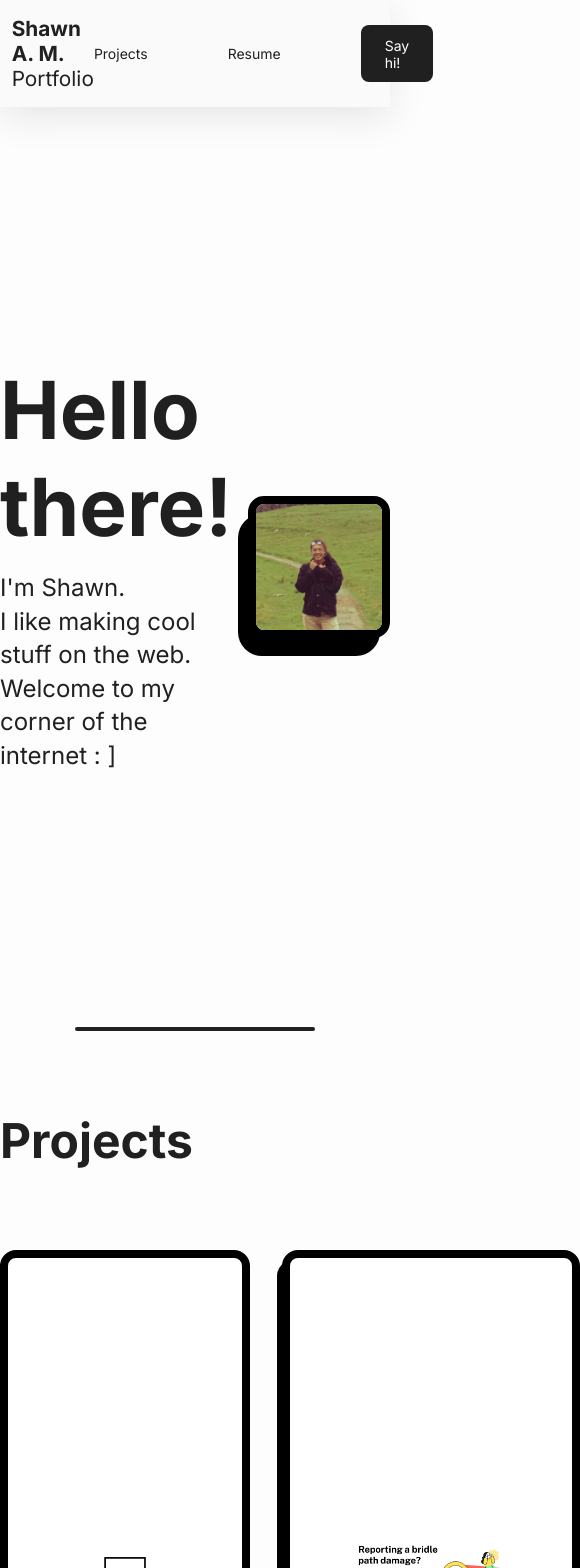
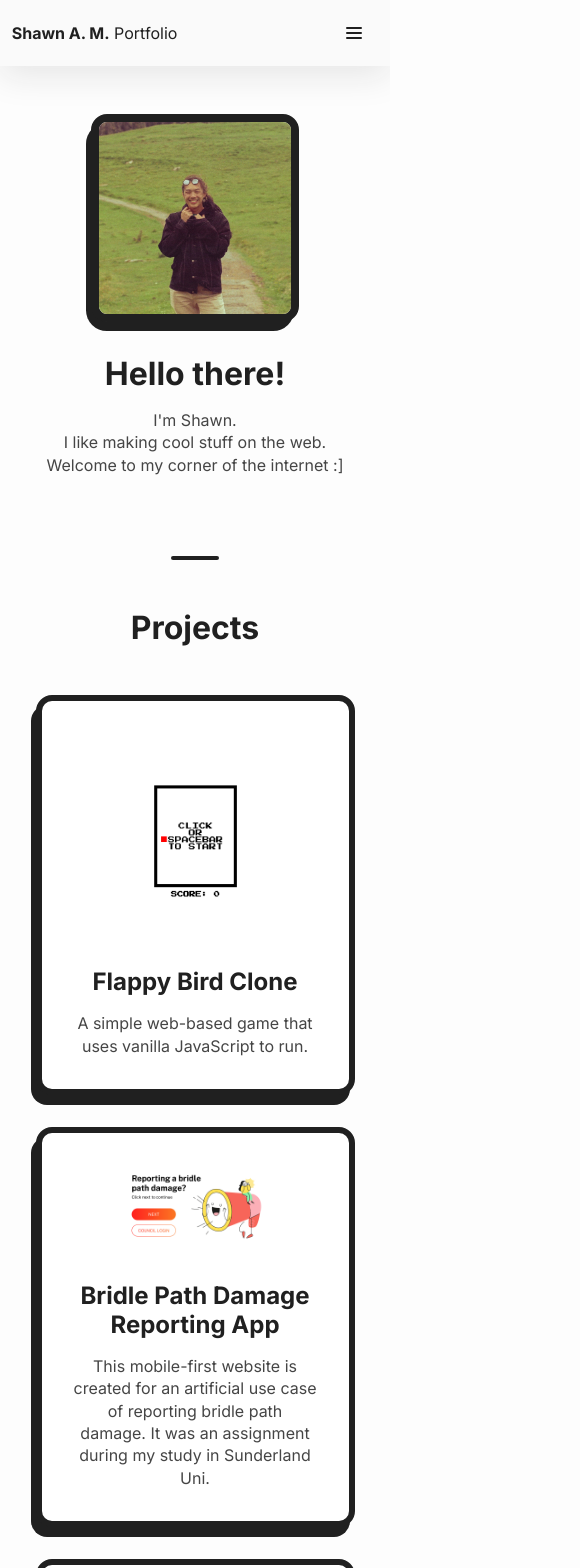
Before and after one commit to shawnanuptra/shawn-am, a Next.js app: page / in a window 390 px wide. Shown: the top 1568 px of the page, 580 px wide, since content can reach past the window. Built offline with nearby package versions, Linux system fonts and the light colour scheme.

Commit message:
made index.tsx mobile responsive

```diff
--- a/src/components/footer.tsx
+++ b/src/components/footer.tsx
@@ -5,14 +5,15 @@ import { Projects, SocialLinks } from "@/utilities/data";
 import { FaLinkedin } from "react-icons/fa";
 import { FaGithub } from "react-icons/fa";
 import Link from "next/link";
+import { device } from "@/utilities/deviceSize";
 
 const Wrapper = styled.footer`
 	display: flex;
 	flex-direction: column;
 	align-items: center;
 	margin: 0 auto;
-	color: white;
-	background-color: black;
+	color: #fafafa;
+	background-color: #202020;
 
 	h2 {
 		display: inline;
@@ -41,10 +42,49 @@ const Wrapper = styled.footer`
 		font-size: 1.5rem;
 		margin: 1rem 0;
 	}
+
+	@media ${device.sm} {
+		h2 {
+			font-size: 1rem;
+		}
+		display: grid;
+		grid-template-areas:
+			"logo logo"
+			"projects socials"
+			"copyright copyright";
+		grid-template-columns: 2fr 1fr;
+		align-items: flex-start;
+		h2 {
+			grid-area: logo;
+		}
+		.projects {
+			display: flex;
+			flex-direction: column;
+			gap: 3px;
+			grid-area: projects;
+			.project-item {
+				font-size: 0.8rem;
+				margin: 0;
+			}
+		}
+		.socials {
+			display: flex;
+			flex-direction: row;
+			gap: 0.5rem;
+			margin: 0 0 0 1.5rem;
+			grid-area: socials;
+		}
+
+		.copyright {
+			grid-area: copyright;
+			font-size: 0.7rem;
+			color: #ffffffbc;
+		}
+	}
 `;
 
 const FooterContainer = styled.div`
-	background-color: black;
+	background-color: #202020;
 	color: #fafafa;
 	margin-top: 5rem;
 `;
@@ -74,7 +114,7 @@ const Footer = () => {
 							<FaGithub />
 						</a>
 					</div>
-					<p>Shawn A. Martin @ 2024</p>
+					<p className='copyright'>Shawn A. Martin @ 2024</p>
 				</Wrapper>
 			</Container>
 		</FooterContainer>
--- a/src/components/navbar.tsx
+++ b/src/components/navbar.tsx
@@ -1,10 +1,13 @@
-import React from "react";
+import React, { useState } from "react";
 import styled from "styled-components";
 import { dmSerifDisplay, inter } from "@/utilities/fonts";
 import { Container } from "./styles";
 import Link from "next/link";
+import { device } from "@/utilities/deviceSize";
 
 const StyledHeader = styled.div`
+	position: relative;
+	z-index: 100;
 	/* display: flex; */
 	padding: 1rem 3vw;
 	/* margin: 0 auto; */
@@ -24,6 +27,82 @@ const StyledHeader = styled.div`
 		place-items: center;
 	}
 
+	.mobileMenu,
+	.modal,
+	.modal-outer {
+		display: none;
+	}
+
+	@media ${device.sm} {
+		ul {
+			display: none;
+		}
+
+		.modal-outer {
+			background: transparent;
+			height: 100vh;
+			width: 100%;
+			position: absolute;
+			z-index: 98;
+			top: 68px;
+			left: 0;
+		}
+
+		.modal {
+			display: none;
+			width: 100%;
+			flex-direction: column;
+			color: #fafafa;
+			background: #202020;
+			position: absolute;
+			// todo: don't use static number of 68px (height of navbar)!!
+			/* top: 68px; */
+			top: 0;
+			left: 0;
+
+			z-index: 99;
+
+			& > * {
+				padding: 1rem;
+			}
+		}
+
+		// hamburger
+		.mobileMenu {
+			display: flex;
+			flex-direction: column;
+			padding: 1rem;
+			.line {
+				content: "";
+				width: 1rem;
+				background-color: #202020;
+				height: 2px;
+				border-radius: 99px;
+				position: relative;
+				&::before {
+					content: "";
+					width: 1rem;
+					background-color: #202020;
+					height: 2px;
+					border-radius: 99px;
+					position: absolute;
+					bottom: 5px;
+				}
+				&::after {
+					content: "";
+					width: 1rem;
+					background-color: #202020;
+					height: 2px;
+					border-radius: 99px;
+					position: absolute;
+					top: 5px;
+				}
+			}
+		}
+		.open {
+			display: flex;
+		}
+	}
 	box-shadow: 0px 10px 35px #e6e6e6;
 `;
 
@@ -35,6 +114,10 @@ const Logo = styled.span`
 	}
 
 	cursor: pointer;
+
+	@media ${device.sm} {
+		font-size: 1rem;
+	}
 `;
 
 const SayHi = styled.li`
@@ -54,7 +137,22 @@ const Wrapper = styled.div`
 `;
 
 const Navbar = () => {
+	let modal: Element;
+	let modalOuter: Element;
+	if (typeof window !== "undefined") {
+		modal = document.getElementsByClassName("modal")[0];
+		modalOuter = document.getElementsByClassName("modal-outer")[0];
+	}
+	const handleClick = () => {
+		modal.classList.toggle("open");
+		modalOuter.classList.toggle("open");
+	};
+	const handleOuterModalClick = () => {
+		modal.classList.contains("open") ? handleClick() : null;
+	};
+
 	return (
+		<>
 			<StyledHeader>
 				<Wrapper>
 					<Logo className={inter.className}>
@@ -74,9 +172,24 @@ const Navbar = () => {
 								<SayHi>Say hi!</SayHi>
 							</a>
 						</ul>
+						<div className='mobileMenu' onClick={handleClick}>
+							<div className='line'></div>
+						</div>
 					</nav>
 				</Wrapper>
+				<div className='modal-outer' onClick={handleOuterModalClick}>
+					<nav className='modal' onClick={handleClick}>
+						<Link href={"/#projects"}>Projects</Link>
+						<a href='/Shawn-CV.pdf' download={"Shawn-CV"}>
+							Resume
+						</a>
+						<a href='mailto: shawnanuptraamartin@gmail.com' target='_blank'>
+							Say hi!
+						</a>
+					</nav>
+				</div>
 			</StyledHeader>
+		</>
 	);
 };
 
--- a/src/components/projects-item-card.tsx
+++ b/src/components/projects-item-card.tsx
@@ -4,6 +4,7 @@ import React from "react";
 import styled from "styled-components";
 import { dmSerifDisplay } from "../utilities/fonts";
 import Link from "next/link";
+import { device } from "@/utilities/deviceSize";
 
 const Wrapper = styled.div`
 	display: grid;
@@ -17,30 +18,27 @@ const Wrapper = styled.div`
 	border-radius: 1rem;
 	background-color: white;
 
-	border: 0.5rem solid black;
+	border: 0.5rem solid #202020;
 
 	padding: 2rem;
 	margin: 0 0 4rem 0;
 
 	transition: all 0.1s ease-out;
 
-	box-shadow: -5px 10px 0px #000;
+	box-shadow: -5px 10px 0px #202020;
 
 	place-self: center;
 
 	&:hover {
 		transform: translateX(3px) translateY(-5px);
 		cursor: pointer;
-		box-shadow: -13px 18px 0px #000;
+		box-shadow: -13px 18px 0px #202020;
 	}
 
 	.image-wrapper {
 		position: relative;
 		width: 100%;
 		height: auto;
-		.img {
-			padding: 1rem;
-		}
 	}
 
 	.content {
@@ -56,9 +54,26 @@ const Wrapper = styled.div`
 	.separator {
 		content: "";
 		height: 0.3rem;
-		background-color: black;
+		background-color: #202020;
 		border-radius: 99px;
 		height: 100%;
+	}
+
+	@media ${device.sm} {
+		padding: 1rem;
+		grid-template-rows: 1fr auto;
+		margin: 0 0 1rem 0;
+		border-width: 0.4rem;
+
+		.content {
+			padding: 1rem;
+			h3 {
+				font-size: 1.5rem;
+			}
+			p {
+				font-size: 1rem;
+			}
+		}
 	}
 `;
 
@@ -77,7 +92,6 @@ const ProjectItemCard = ({ project }: PropInterface) => {
 						alt='temporary'
 						fill={true}
 						objectFit='contain'
-						className='img'
 					/>
 				</div>
 				<div className='content'>
--- a/src/components/styles.tsx
+++ b/src/components/styles.tsx
@@ -1,3 +1,4 @@
+import { device } from "@/utilities/deviceSize";
 import styled, { createGlobalStyle } from "styled-components";
 
 export const Container = styled.div`
@@ -5,6 +6,11 @@ export const Container = styled.div`
 	/* background-color: teal; */
 	margin: 0 auto;
 	padding: 5rem 0;
+
+	@media ${device.sm} {
+		max-width: 90vw;
+		padding: 1rem;
+	}
 `;
 
 export const GlobalStyles = createGlobalStyle`
--- a/src/pages/index.tsx
+++ b/src/pages/index.tsx
@@ -4,7 +4,7 @@ import ProjectItemCard from "@/components/projects-item-card";
 import { Projects } from "../utilities/data";
 import styled from "styled-components";
 import Image from "next/image";
-import { dmSerifDisplay } from "../utilities/fonts";
+import { device } from "@/utilities/deviceSize";
 
 const Hero = styled.section`
 	display: grid;
@@ -13,8 +13,7 @@ const Hero = styled.section`
 	place-self: center;
 
 	height: 90vh;
-	/* border: 1px solid black; */
-
+	/* border: 1px solid #202020; */
 	.hero-content {
 		place-self: center center;
 		h1 {
@@ -24,6 +23,7 @@ const Hero = styled.section`
 		p {
 			margin: 0;
 			font-size: 1.5rem;
+			color: #202020d5;
 		}
 	}
 
@@ -34,13 +34,49 @@ const Hero = styled.section`
 		border-radius: 1.5rem;
 		aspect-ratio: 1/1;
 
-		box-shadow: -10px 18px 0px #000;
+		box-shadow: -10px 18px 0px #202020;
 		.img {
-			border: 0.5rem solid black;
+			border: 0.5rem solid #202020;
 			place-self: center;
 			border-radius: 1rem;
 		}
 		/* width: 200px; */
+	}
+
+	@media ${device.sm} {
+		display: flex;
+		flex-direction: column;
+		height: auto;
+		padding: 2rem 0 4rem 0;
+		.hero-content {
+			text-align: center;
+			order: 1;
+			h1 {
+				font-size: 2rem;
+			}
+			p {
+				margin: 0;
+				font-size: 1rem;
+			}
+		}
+
+		.hero-img-wrapper {
+			order: -1;
+			position: relative;
+			width: 70%;
+			place-self: center end;
+			border-radius: 1.3rem;
+			aspect-ratio: 1/1;
+			margin-bottom: 2rem;
+
+			box-shadow: -5px 9px 0px #202020;
+			.img {
+				border: 0.5rem solid #202020;
+				place-self: center;
+				border-radius: 1rem;
+			}
+			/* width: 200px; */
+		}
 	}
 `;
 
@@ -56,6 +92,9 @@ const ProjectSection = styled.section`
 		margin: 0 auto;
 	}
 
+	p {
+		color: #202020d5;
+	}
 	h2 {
 		font-size: 3rem;
 		margin: 0 0 5rem 0;
@@ -68,6 +107,31 @@ const ProjectSection = styled.section`
 		grid-template-columns: auto auto;
 		grid-template-rows: auto auto;
 		gap: 2rem;
+	}
+
+	@media ${device.sm} {
+		&::before {
+			content: "";
+			display: block;
+			width: 3rem;
+			height: 0.25rem;
+			border-radius: 99px;
+			background-color: #202020;
+			margin: 0 auto 2rem;
+		}
+
+		text-align: center;
+
+		h2 {
+			font-size: 2rem;
+			margin-bottom: 3rem;
+		}
+
+		.projects-grid {
+			display: flex;
+			flex-direction: column;
+			gap: 1rem;
+		}
 	}
 `;
 
@@ -94,7 +158,7 @@ export default function Home() {
 								<br />
 								I like making cool stuff on the web.
 								<br />
-								Welcome to my corner of the internet : ]
+								Welcome to my corner of the internet :]
 							</p>
 						</div>
 						<div className='hero-img-wrapper'>
```
Lines whose indentation alone changed are shown as unchanged.
